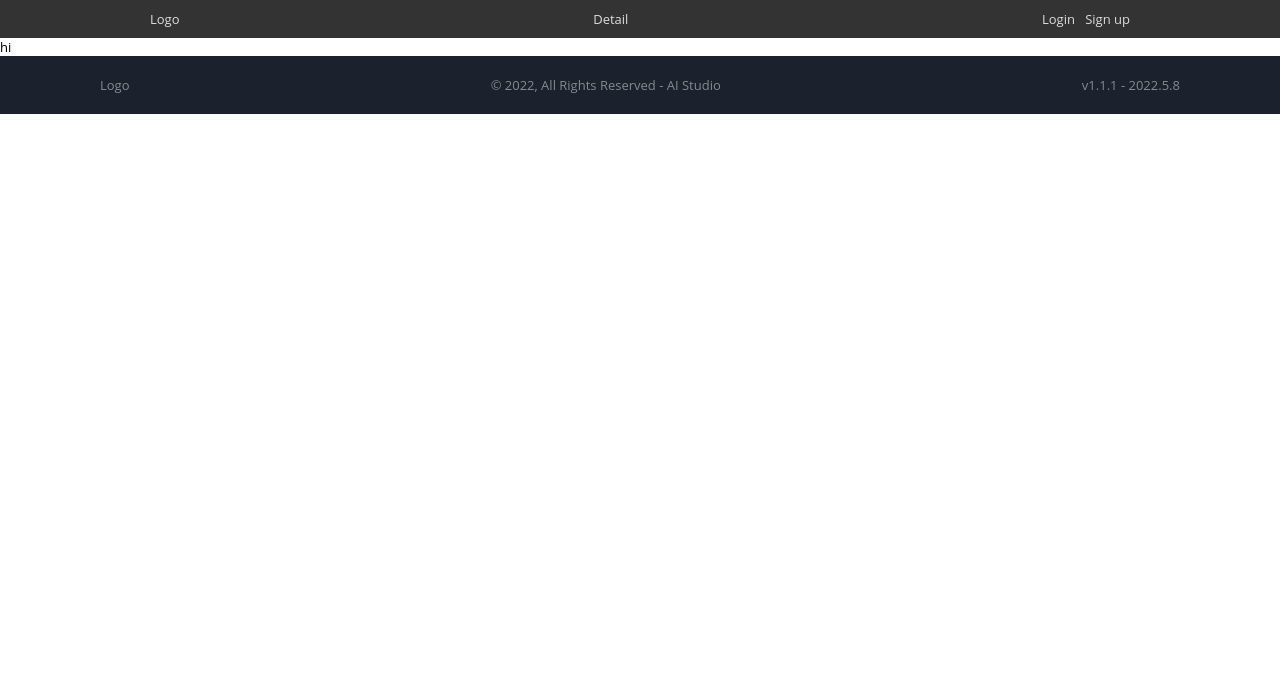
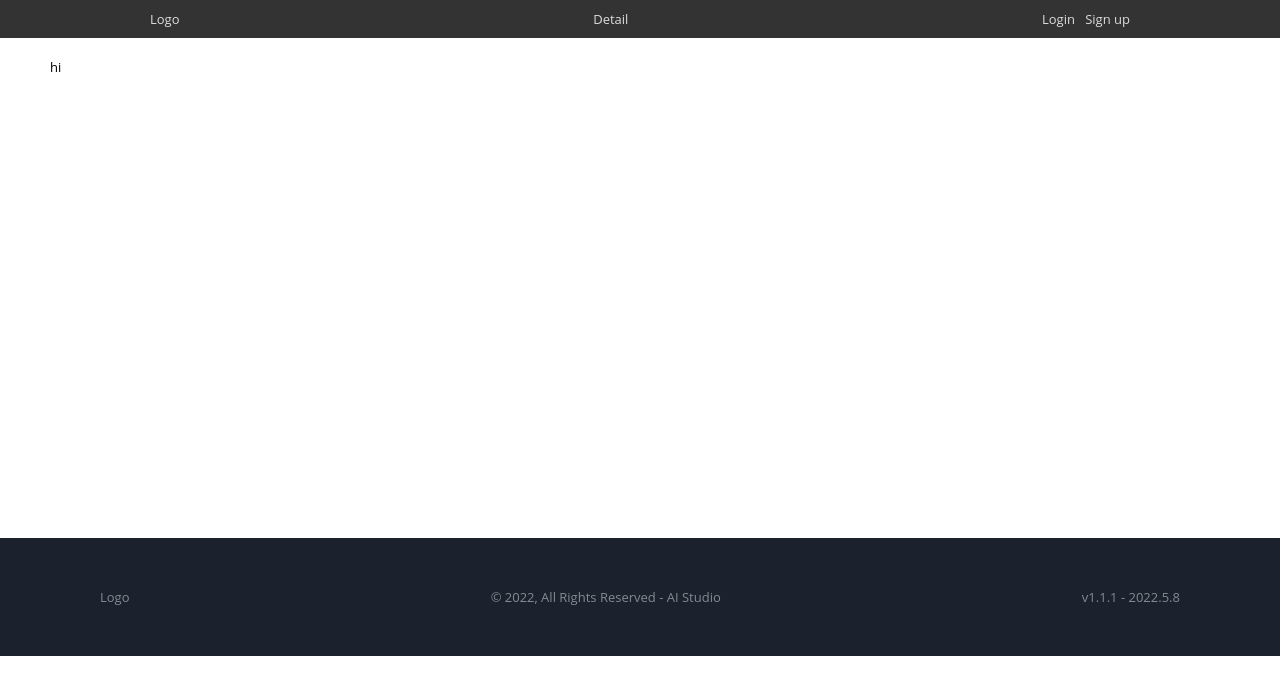
Before and after one commit to brain-choihong/ai-museum-guide, a Next.js app: page / in a window 1280 px wide. Shown: the top 694 px of the page. Built offline with nearby package versions, Linux system fonts and the light colour scheme.

Commit message:
MOD:Footer, Layout CSS

```diff
--- a/components/common/BasicLayout.js
+++ b/components/common/BasicLayout.js
@@ -5,11 +5,16 @@ function BasicLayout({ children }) {
   return (
     <Wrap>
       <Header />
-      {children}
+      <Content>{children}</Content>
       <Footer />
     </Wrap>
   )
 }
+
+const Content = styled.div`
+  min-height: 500px;
+  padding: 20px 50px;
+`
 
 const Wrap = styled.section`
   width: 100%;
--- a/components/common/Footer.js
+++ b/components/common/Footer.js
@@ -19,7 +19,7 @@ const Wrap = styled.div`
   background: #1b222d;
   width: 100%;
   position: relative;
-  padding: 20px 100px;
+  padding: 50px 100px;
   display: flex;
   justify-content: space-between;
 `
--- a/pages/login/index.js
+++ b/pages/login/index.js
@@ -0,0 +1,4 @@
+function Login() {
+  return <>Login</>
+}
+export default Login
```
